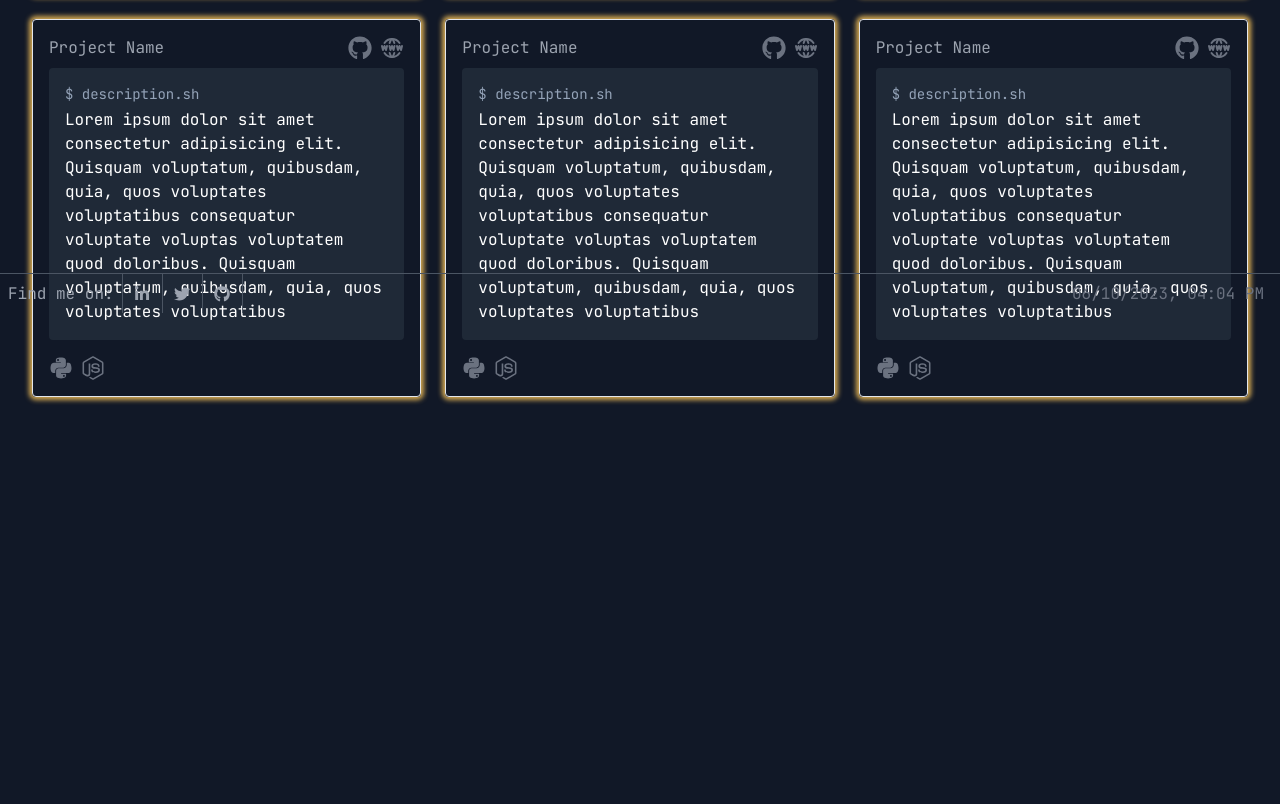
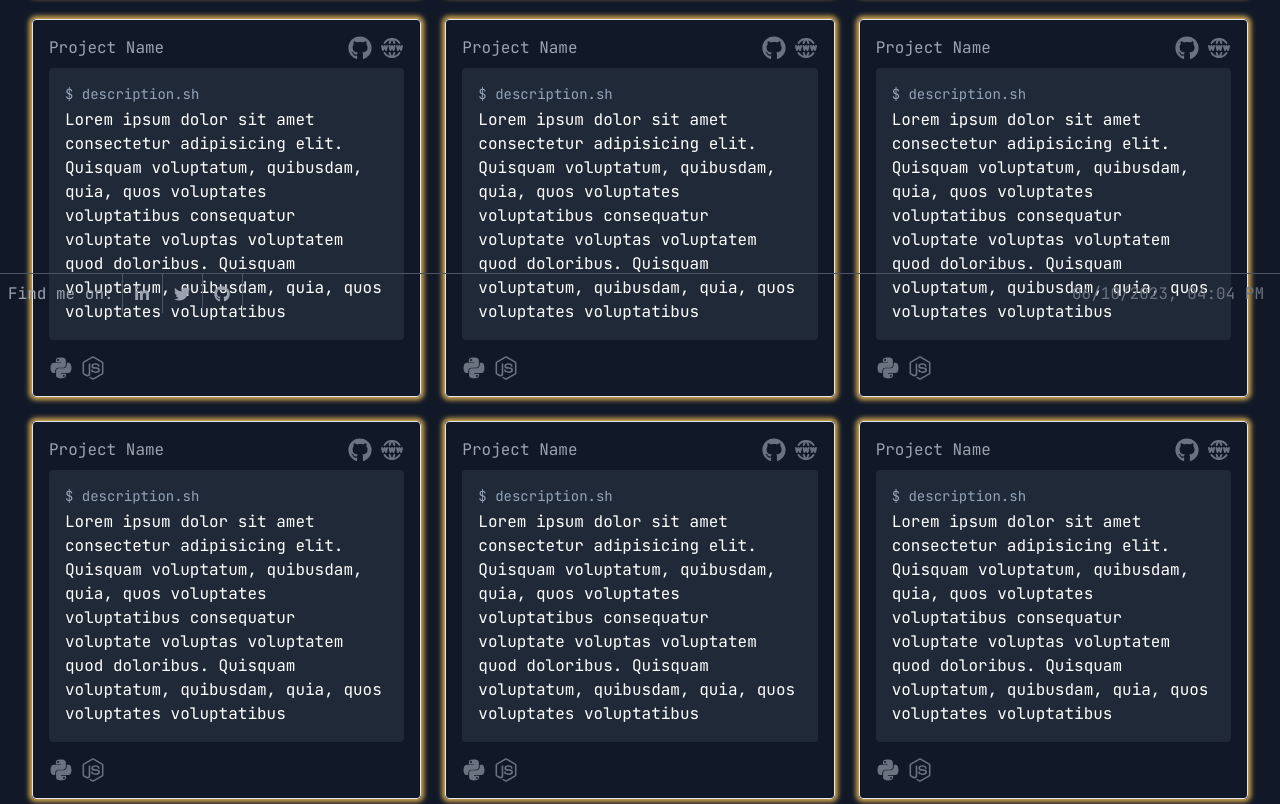
Before and after one commit to AmoabaKelvin/portfolio, a Next.js app: page /projects in a window 1280 px wide. Shown: the part 487-1291 px from the top of the page. Before the commit the page ends 932 px from the top, so only its background shows below. Built offline with nearby package versions, Linux system fonts and the light colour scheme.

Commit message:
remove hardcoded cards and map project cards

```diff
--- a/src/app/projects/page.tsx
+++ b/src/app/projects/page.tsx
@@ -1,17 +1,15 @@
+'use client';
 import ProjectCard from '@/components/ProjectCard';
-import React from 'react';
+import { portolioProjects } from '@/data';
 
 const ProjectsPage = () => {
   return (
-    <div className="mt-8 max-w-7xl mx-auto px-4 sm:px-6 lg:px-8 mb-2">
+    <div className="px-4 mx-auto mt-8 mb-2 max-w-7xl sm:px-6 lg:px-8">
       {/* Projects card, 3 cards per row */}
-      <div className="grid grid-cols-1 md:grid-cols-2 lg:grid-cols-3 gap-6">
-        <ProjectCard />
-        <ProjectCard />
-        <ProjectCard />
-        <ProjectCard />
-        <ProjectCard />
-        <ProjectCard />
+      <div className="grid grid-cols-1 gap-6 md:grid-cols-2 lg:grid-cols-3">
+        {portolioProjects.map((project) => (
+          <ProjectCard {...project} key={project.id} />
+        ))}
       </div>
     </div>
   );
```
